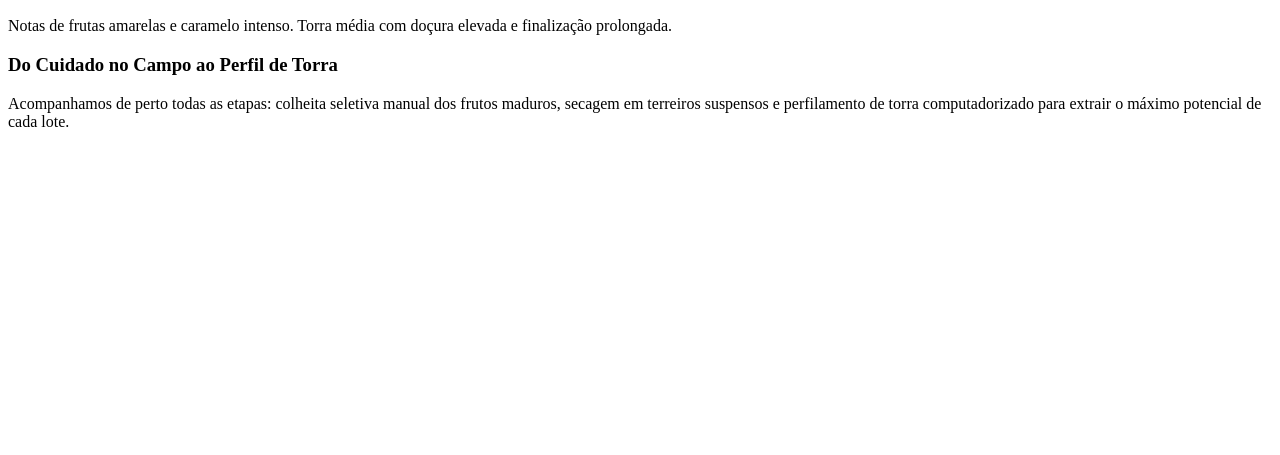
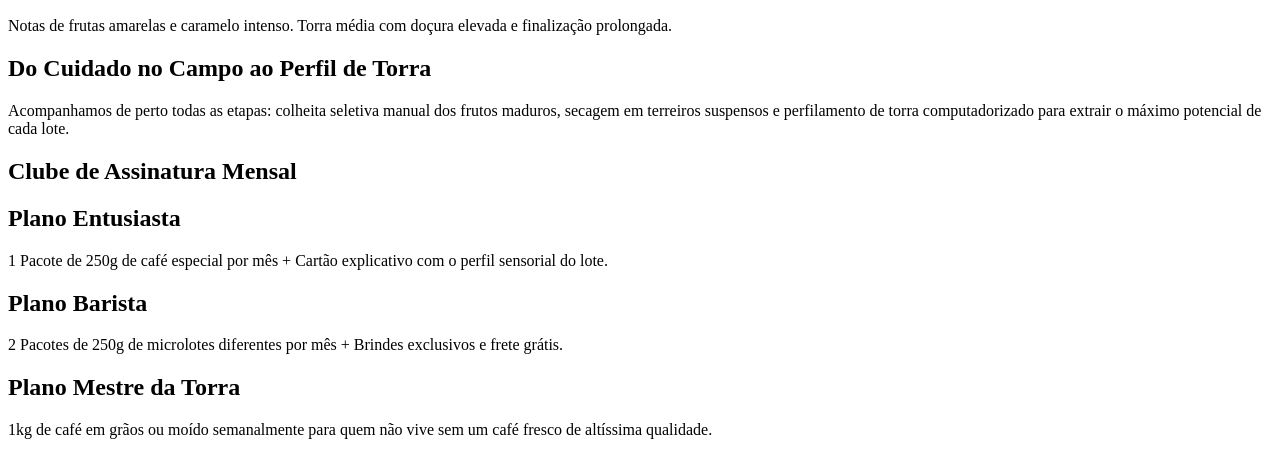
Before and after one commit to isabelazamai-stack/GraoeArtes, a plain HTML site: page index.html in a window 1280 px wide. Shown: the part 529-984 px from the top of the page. Before the commit the page ends 800 px from the top, so only its background shows below. Drawn offline with Linux system fonts and the light colour scheme.

Commit message:
termino da 4° seção

```diff
--- a/index.html
+++ b/index.html
@@ -84,12 +84,54 @@ clara que preserva a doçura natural e o aroma complexo do grão.</p>
 média com doçura elevada e finalização prolongada.</p>
                 </article>
 
+
+        <!-- seção 0303 -->
         <div class="section_processo">
-                <h3>Do Cuidado no Campo ao Perfil de Torra</h3>
+                <h2>Do Cuidado no Campo ao Perfil de Torra</h2>
                 <span>Acompanhamos de perto todas as etapas: colheita seletiva manual dos frutos
 maduros, secagem em terreiros suspensos e perfilamento de torra computadorizado para
 extrair o máximo potencial de cada lote.</span>
+        </div>
 
+        <!-- seção 04 -->
+        <div class="secao_04">
+
+            <div class = "plano__title">
+                <h1>Clube de Assinatura Mensal</h1>
+            </div>
+
+                <!-- plano 01 -->
+                <article class="planos">
+
+                    <h2 class="brand-card__title">Plano Entusiasta</h2>
+
+                    <p class="brand-card__description"
+                    >1 Pacote de 250g de café especial por mês + Cartão explicativo
+com o perfil sensorial do lote.</p>
+                </article>
+
+
+                <!-- plano 02 -->
+                <article class="planos">
+
+                    <h2 class="brand-card__title">Plano Barista</h2>
+
+                    <p class="brand-card__description"
+                    >2 Pacotes de 250g de microlotes diferentes por mês + Brindes
+exclusivos e frete grátis.</p>
+                </article>
+
+                </article>
+
+                <!-- plano 03 -->
+                <article class="planos">
+
+                    <h2 class="brand-card__title">Plano Mestre da Torra</h2>
+
+                    <p class="brand-card__description"
+                    >1kg de café em grãos ou moído semanalmente para
+quem não vive sem um café fresco de altíssima qualidade.</p>
+                </article>
             </div>
 
     </section>
```
